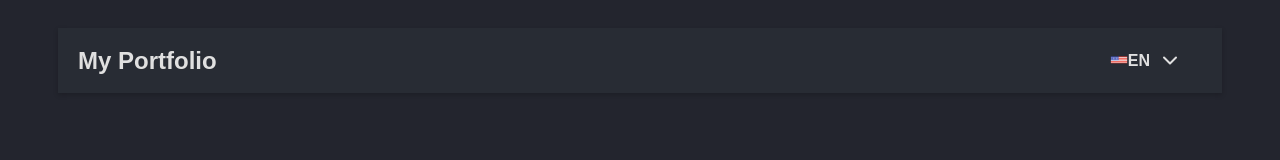
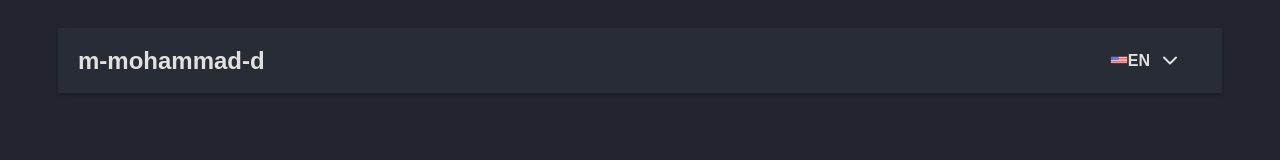
Before and after one commit to m-mohammad-d/portfolio, a React (Vite) app: page / in a window 1280 px wide. Shown: the top 160 px of the page. Built offline with nearby package versions, Linux system fonts and the light colour scheme; a web font is replaced by a local one.

Commit message:
update title in header

```diff
--- a/src/Components/Header/Header.tsx
+++ b/src/Components/Header/Header.tsx
@@ -10,7 +10,7 @@ function Header() {
   return (
     <header className="header">
       <div className="navbar">
-        <div className="navbar__logo">My Portfolio</div>
+        <div className="navbar__logo">m-mohammad-d</div>
         <LanguageSelector />
       </div>
       <div className="contentWrapper">
```
